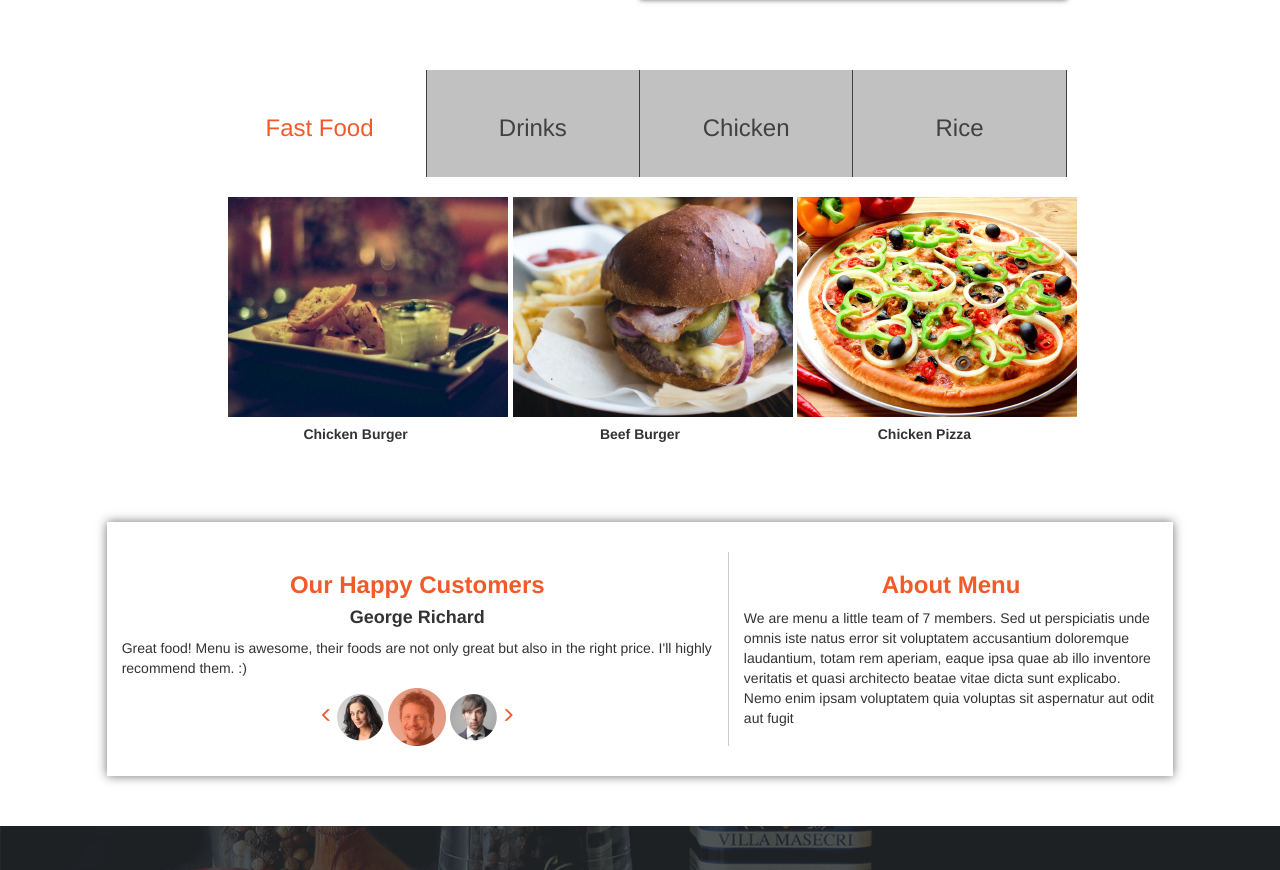
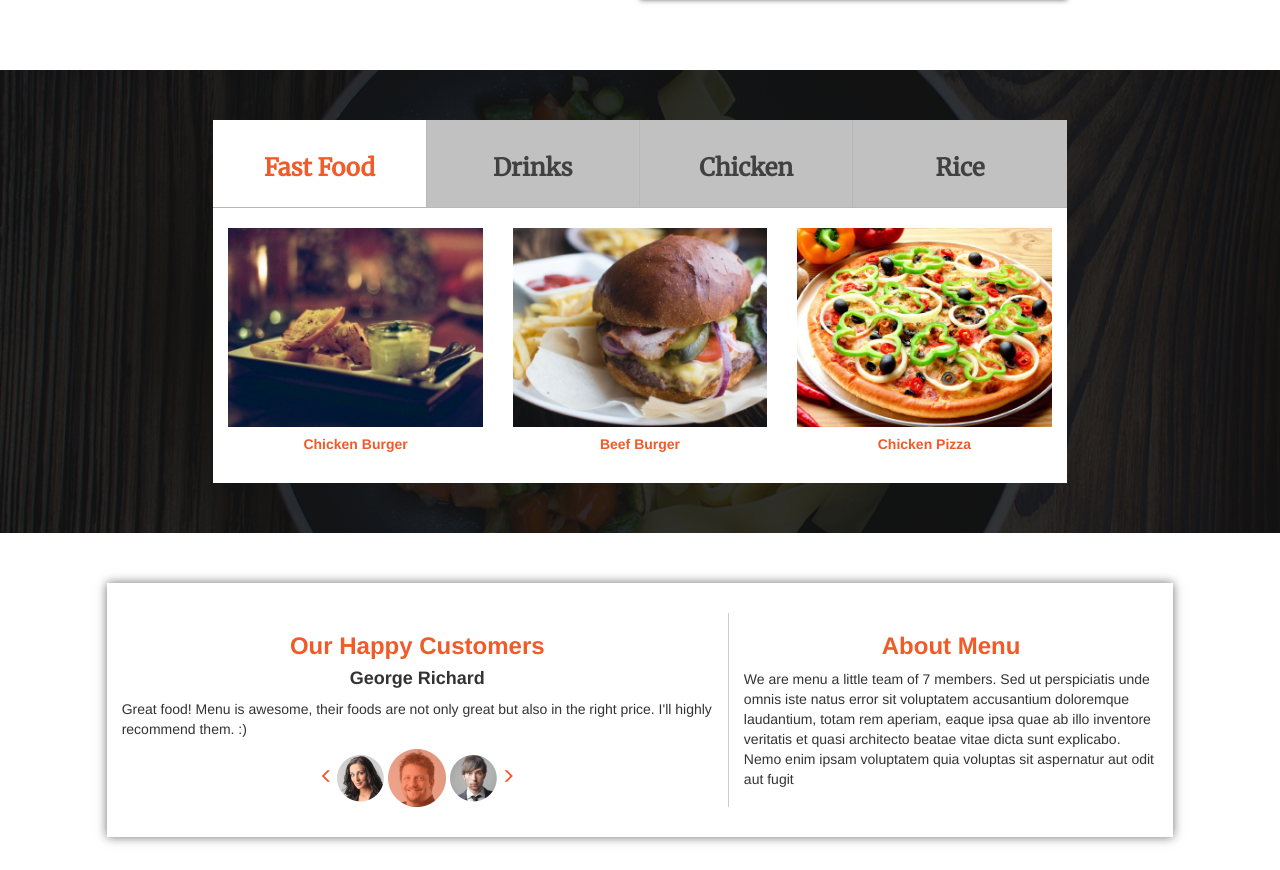
Before and after one commit to leroy2712/anitas-kitchen, a plain HTML site: page index.html in a window 1280 px wide. Shown: the part 2117-2987 px from the top of the page. Drawn offline with nearby package versions, Linux system fonts and the light colour scheme.

Commit message:
update fast food section

```diff
--- a/css/styles.css
+++ b/css/styles.css
@@ -74,9 +74,26 @@ body {
 	margin-right: 0px;
 	padding-left: 0px;
 	padding-right: 0px;
-	padding-top: 25px;
-	padding-bottom: 25px;
-	border-right: 1px solid #414141;
+	padding-top: 15px;
+	padding-bottom: 15px;
+	border-right: 1px solid #b7b7b7;
+	font-family: 'Merriweather', serif;
+	border-bottom: 1px solid #b7b7b7;
+	margin-top: 50px;
+}
+
+.foodMenuLast {
+	color: #414141;
+	background-color: #c1c1c1;
+	margin-left: 0px;
+	margin-right: 0px;
+	padding-left: 0px;
+	padding-right: 0px;
+	padding-top: 15px;
+	padding-bottom: 15px;
+	font-family: 'Merriweather', serif;
+	border-bottom: 1px solid #b7b7b7;
+	margin-top: 50px;
 }
 
 .foodMenu {
@@ -86,14 +103,31 @@ body {
 	margin-right: 0px;
 	padding-left: 0px;
 	padding-right: 0px;
-	padding-top: 25px;
-	padding-bottom: 25px;
-	border-right: 1px solid #414141;
+	padding-top: 15px;
+	padding-bottom: 15px;
+	border-right: 1px solid #b7b7b7;
+	font-family: 'Merriweather', serif;
+	border-bottom: 1px solid #b7b7b7;
+	margin-top: 50px;
 }
 
 .fastFoodPictures {
 	padding-top: 20px;
 	padding-bottom: 20px;
+}
+
+#foodNames {
+	color: #F15A29;
+}
+
+#foodsAvailable {
+	max-width: 100%;
+	max-height: 100%;
+}
+
+#fastFoodPicturesContainer {
+	background-color: #ffffff;
+	margin-bottom: 50px;
 }
 /*foods*/
 
--- a/index.html
+++ b/index.html
@@ -84,35 +84,35 @@
 
 
         <!-- Foods -->
-        <div class="row">
+        <div class="row" style="background: url('images/backgrounds/foodsBg.jpg') no-repeat; -webkit-background-size: cover; background-size: cover;">
             <div class="col-sm-2"></div>
             <div class="col-sm-8">
                 <div class="row">
                     <div class="col-sm-3 foodMenuSelected">
-                        <h3 class="text-center">Fast Food</h3>
+                        <h3 class="text-center"><strong>Fast Food</strong></h3>
                     </div>
                     <div class="col-sm-3 foodMenu">
-                        <h3 class="text-center">Drinks</h3>
+                        <h3 class="text-center"><strong>Drinks</strong></h3>
                     </div>
                     <div class="col-sm-3 foodMenu">
-                        <h3 class="text-center">Chicken</h3>
+                        <h3 class="text-center"><strong>Chicken</strong></h3>
                     </div>
-                    <div class="col-sm-3 foodMenu">
-                        <h3 class="text-center">Rice</h3>
+                    <div class="col-sm-3 foodMenuLast">
+                        <h3 class="text-center"><strong>Rice</strong></h3>
                     </div>
                 </div>
-                <div class="row">
-                    <div class="col-sm-4 fastFoodPictures">
-                        <img src="images/fastfood/chickenBurger.jpg">
-                        <h5 class="text-center"><strong>Chicken Burger</strong></h5>
+                <div class="row" id="fastFoodPicturesContainer">
+                    <div class="col-sm-4 fastFoodPictures text-center">
+                        <img src="images/fastfood/chickenBurger.jpg" id="foodsAvailable">
+                        <h5 class="text-center" id="foodNames"><strong>Chicken Burger</strong></h5>
                     </div>
-                    <div class="col-sm-4 fastFoodPictures">
-                        <img src="images/fastfood/beefBurger.jpg">
-                        <h5 class="text-center"><strong>Beef Burger</strong></h5>
+                    <div class="col-sm-4 fastFoodPictures text-center">
+                        <img src="images/fastfood/beefBurger.jpg" id="foodsAvailable">
+                        <h5 class="text-center" id="foodNames"><strong>Beef Burger</strong></h5>
                     </div>
-                    <div class="col-sm-4 fastFoodPictures">
-                        <img src="images/fastfood/chickenPizza.jpg">
-                        <h5 class="text-center"><strong>Chicken Pizza</strong></h5>
+                    <div class="col-sm-4 fastFoodPictures text-center">
+                        <img src="images/fastfood/chickenPizza.jpg" id="foodsAvailable">
+                        <h5 class="text-center" id="foodNames"><strong>Chicken Pizza</strong></h5>
                     </div>
                 </div>
             </div>
```
